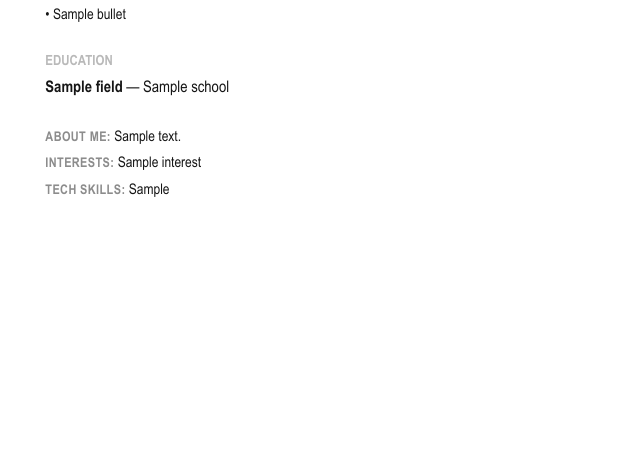
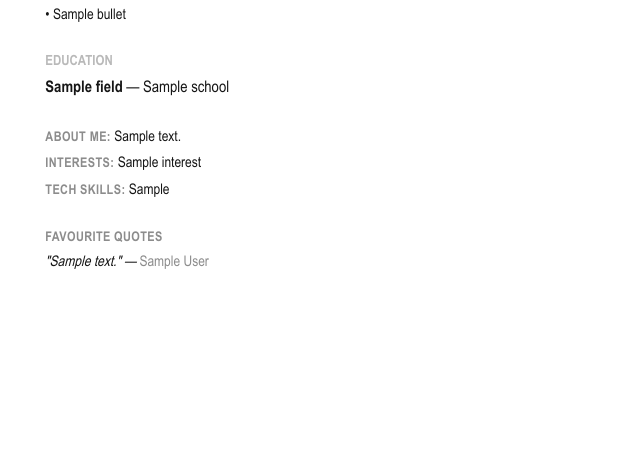
Before and after one commit to Ikatrefon/job-search, a FastAPI app: template template/template_ats.html in a window 1280 px wide. Shown: the part 2356-2824 px from the top of the page, without its empty margins (0-640 px from the left). Run offline with FastAPI, Linux system fonts and the light colour scheme; the template is opened without the code that fills it: most values are stand-ins (such as "Sample title", 1, 10 or a date in 2020).

Commit message:
Wersja ATS: cytaty z powrotem na koncu str.3 (czysty tekst)

```diff
--- a/template/template_ats.html
+++ b/template/template_ats.html
@@ -80,6 +80,10 @@
   .ats-cols { font-family: var(--narrow); font-size: 11pt; line-height: 1.35; margin-top: 22pt; }
   .ats-cols > div { margin-bottom: 5pt; }
   .ats-lbl { font-weight: bold; text-transform: uppercase; color: var(--grey); font-size: 10pt; letter-spacing: .03em; }
+  .ats-quotes { font-family: var(--narrow); font-size: 11pt; line-height: 1.3; margin-top: 22pt; }
+  .ats-quotes .ats-lbl { display: block; margin-bottom: 4pt; }
+  .ats-quotes .aq { font-style: italic; margin-bottom: 2.5pt; }
+  .ats-quotes .aqa { font-style: normal; color: var(--grey); }
 
   /* ---------- PAGE 2 — prace z SVG (głowa) + punkty 12pt ---------- */
   .job2 { margin-bottom: 18pt; }   /* większy odstęp między blokami */
@@ -212,6 +216,11 @@
     <div><span class="ats-lbl">Interests:</span> {{ cv.interests|join(', ') }}</div>
     <div><span class="ats-lbl">Tech skills:</span> {{ cv.tech_skills|join(', ') }}</div>
   </div>
+
+  <div class="ats-quotes">
+    <div class="ats-lbl">Favourite quotes</div>
+    {% for q in cv.quotes %}<div class="aq">"{{ q.text }}" — <span class="aqa">{{ q.author }}</span></div>{% endfor %}
+  </div>
 </div>
 
 </body>
```
